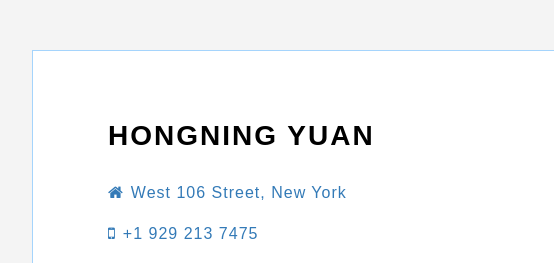
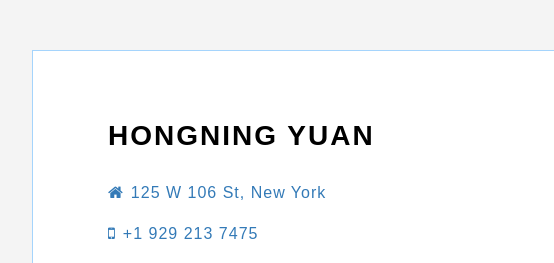
Before and after one commit to huanyan-hny/CV, a plain HTML site: page index.html in a window 1280 px wide. Shown: the top 263 px of the page, 96-650 px from the left. Drawn offline with nearby package versions, Linux system fonts and the light colour scheme; a web font is replaced by a local one.

Commit message:
Update index.html

```diff
--- a/index.html
+++ b/index.html
@@ -101,7 +101,7 @@
 
                         <div class="col-sm-6">
                             <ul class="list-unstyled">
-                                <li><a href=""><span class="social fa fa-home"></span>West 106 Street, New York</a>
+                                <li><a href=""><span class="social fa fa-home"></span>125 W 106 St, New York</a>
                                 </li>
                                 <li><a href=""><span class="social fa fa-mobile-phone"></span>+1 929 213 7475</a>
                                 </li>
```
